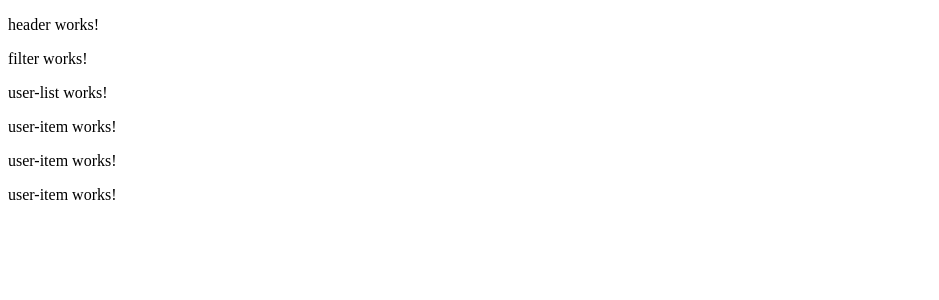
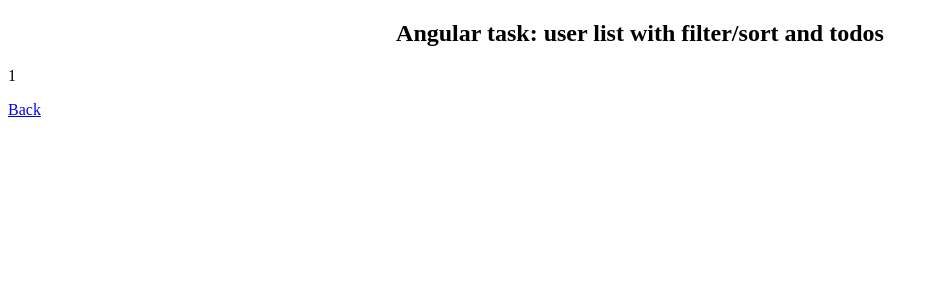
Before and after one commit to IudinAleksei/ng-user-list, an Angular app: page /user/1 in a window 1280 px wide. Before the commit this address led to /. Shown: the top 300 px of the page, without its empty margins (0-939 px from the left). Built offline with nearby package versions, Linux system fonts and the light colour scheme.

Commit message:
feat: add simple routing

```diff
--- a/src/app/app-routing.module.ts
+++ b/src/app/app-routing.module.ts
@@ -1,7 +1,15 @@
+import { NotFoundComponent } from './components/not-found/not-found.component';
+import { UserListComponent } from './components/user-list/user-list.component';
 import { NgModule } from '@angular/core';
 import { RouterModule, Routes } from '@angular/router';
+import { UserCardComponent } from './components/user-card/user-card.component';
 
-const routes: Routes = [];
+const routes: Routes = [
+  { path: '', redirectTo: 'home', pathMatch: 'full' },
+  { path: 'home', component: UserListComponent },
+  { path: 'user/:id', component: UserCardComponent },
+  { path: '**', component: NotFoundComponent }
+];
 
 @NgModule({
   imports: [RouterModule.forRoot(routes)],
--- a/src/app/app.component.html
+++ b/src/app/app.component.html
@@ -1,3 +1,2 @@
 <app-header></app-header>
-<app-filter></app-filter>
-<app-user-list></app-user-list>
+<router-outlet></router-outlet>
--- a/src/app/app.module.ts
+++ b/src/app/app.module.ts
@@ -10,6 +10,7 @@ import { UserListComponent } from './components/user-list/user-list.component';
 import { UserCardComponent } from './components/user-card/user-card.component';
 import { TodoListComponent } from './components/todo-list/todo-list.component';
 import { TodoItemComponent } from './components/todo-item/todo-item.component';
+import { NotFoundComponent } from './components/not-found/not-found.component';
 
 @NgModule({
   declarations: [
@@ -20,7 +21,8 @@ import { TodoItemComponent } from './components/todo-item/todo-item.component';
     UserListComponent,
     UserCardComponent,
     TodoListComponent,
-    TodoItemComponent
+    TodoItemComponent,
+    NotFoundComponent
   ],
   imports: [
     BrowserModule,
--- a/src/app/components/header/header.component.html
+++ b/src/app/components/header/header.component.html
@@ -1 +1,3 @@
-<p>header works!</p>
+<header class="header">
+  <h2>Angular task: user list with filter/sort and todos</h2>
+</header>
--- a/src/app/components/header/header.component.scss
+++ b/src/app/components/header/header.component.scss
@@ -0,0 +1,3 @@
+header {
+  text-align: center;
+}
--- /dev/null
+++ b/src/app/components/not-found/not-found.component.html
@@ -0,0 +1,2 @@
+<p>"Пользователь не найден"</p>
+<a routerLink="/home" routerLinkActive="active">На главную</a>
--- /dev/null
+++ b/src/app/components/not-found/not-found.component.ts
@@ -0,0 +1,15 @@
+import { Component, OnInit } from '@angular/core';
+
+@Component({
+  selector: 'app-not-found',
+  templateUrl: './not-found.component.html',
+  styleUrls: ['./not-found.component.scss']
+})
+export class NotFoundComponent implements OnInit {
+
+  constructor() { }
+
+  ngOnInit(): void {
+  }
+
+}
--- a/src/app/components/user-card/user-card.component.html
+++ b/src/app/components/user-card/user-card.component.html
@@ -1 +1,2 @@
-<p>user-card works!</p>
+<p>{{userID}}</p>
+<a routerLink="/home" routerLinkActive="active">Back</a>
--- a/src/app/components/user-card/user-card.component.ts
+++ b/src/app/components/user-card/user-card.component.ts
@@ -1,4 +1,5 @@
 import { Component, OnInit } from '@angular/core';
+import { ActivatedRoute } from '@angular/router';
 
 @Component({
   selector: 'app-user-card',
@@ -6,10 +7,11 @@ import { Component, OnInit } from '@angular/core';
   styleUrls: ['./user-card.component.scss']
 })
 export class UserCardComponent implements OnInit {
+  public userID = '';
 
-  constructor() { }
+  constructor(public route: ActivatedRoute) { }
 
   ngOnInit(): void {
+    this.userID = this.route.snapshot.params.id;
   }
-
 }
```
Also changed, not shown: src/app/components/not-found/not-found.component.scss (added), 1 other file (tests, documents, lock files or other folders).
